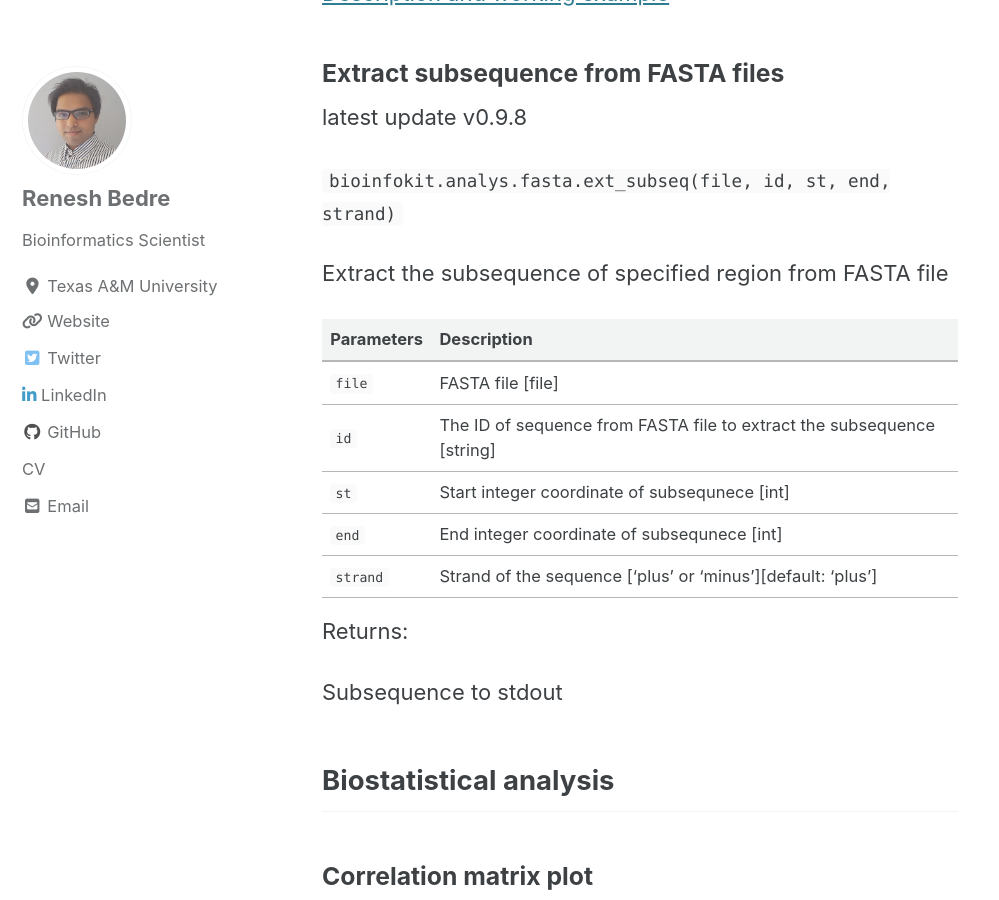
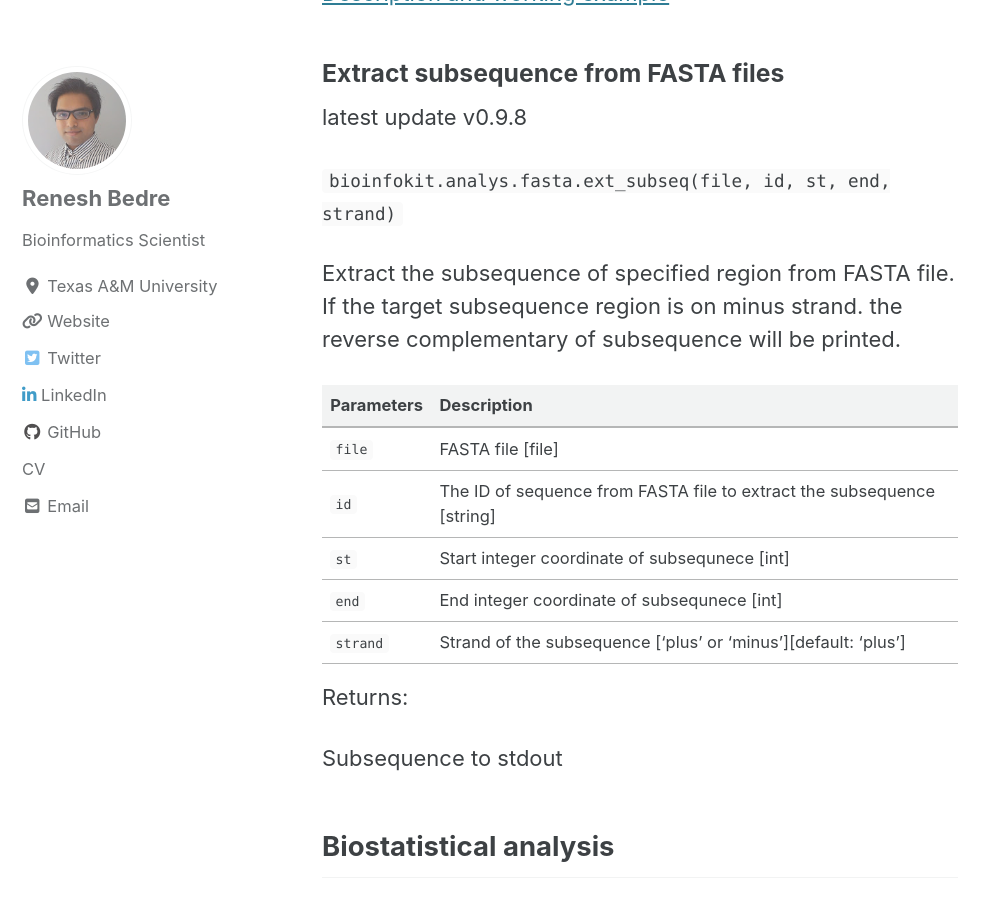
Before and after one commit to reneshbedre/reneshbedre.github.io, a Jekyll site: the page built from _posts/2020-03-11-howtoinstall.md, in a window 1280 px wide and 900 px high, scrolled down 27535 px. Shown: the whole window, without its empty margins (0-999 px from the left). Built offline with Jekyll 4.4.1, drawn with Linux system fonts in a browser that asks for light colours; cached includes are drawn as plain includes; nearby versions of some CDN libraries; a style sheet for code colours, icons or effects is not loaded; some of the changed text lies outside the part shown.

Commit message:
extract subseq added

```diff
--- a/_posts/2020-03-11-howtoinstall.md
+++ b/_posts/2020-03-11-howtoinstall.md
@@ -679,7 +679,8 @@ latest update v0.9.8
 
 `bioinfokit.analys.fasta.ext_subseq(file, id, st, end, strand)`
 
-Extract the subsequence of specified region from FASTA file
+Extract the subsequence of specified region from FASTA file. If the target subsequence region is on minus strand. the
+reverse complementary of subsequence will be printed.
 
 Parameters | Description
 ------------ | -------------
@@ -687,7 +688,7 @@ Parameters | Description
 `id` | The ID of sequence from FASTA file to extract the subsequence [string]
 `st` | Start integer coordinate of subsequnece [int]
 `end` | End integer coordinate of subsequnece [int]
-`strand` | Strand of the sequence ['plus' or 'minus'][default: 'plus']
+`strand` | Strand of the subsequence ['plus' or 'minus'][default: 'plus']
 
 <!--
 `out_file` | Write subsequence to file instead of stdout [file][default: None]
```
